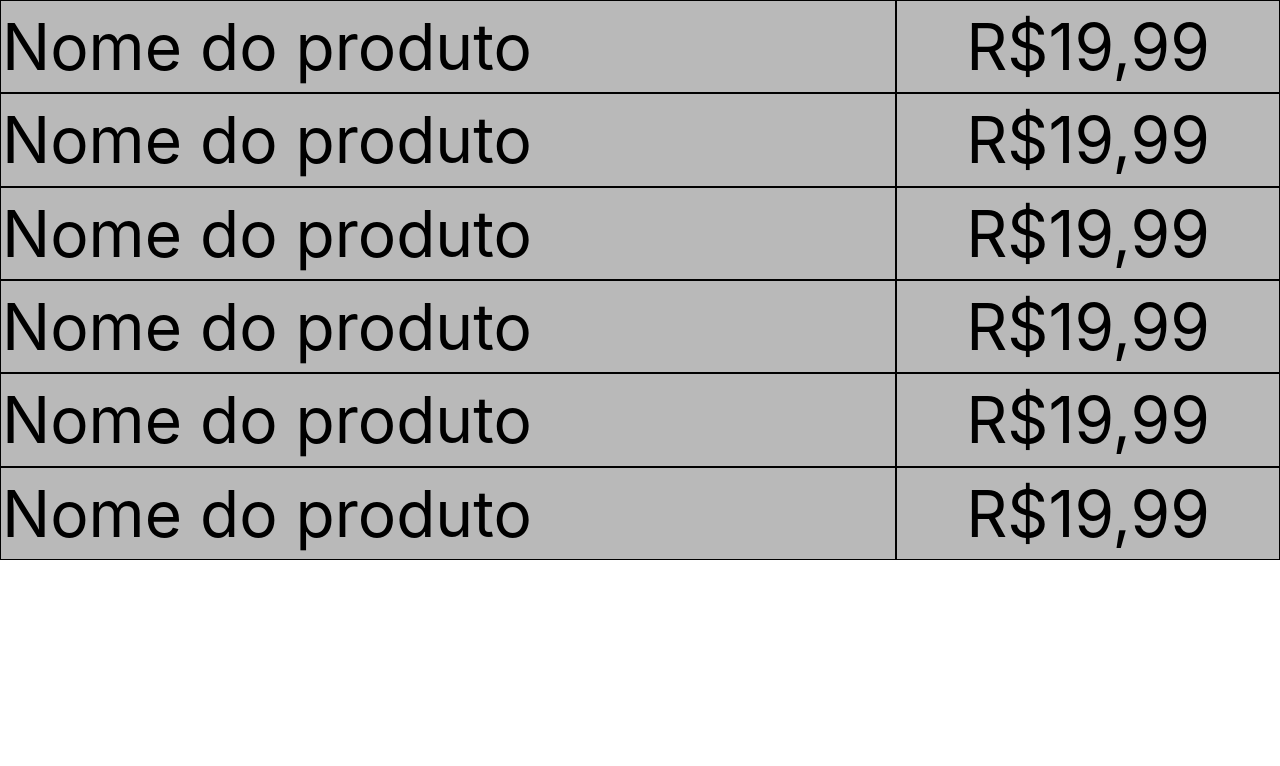
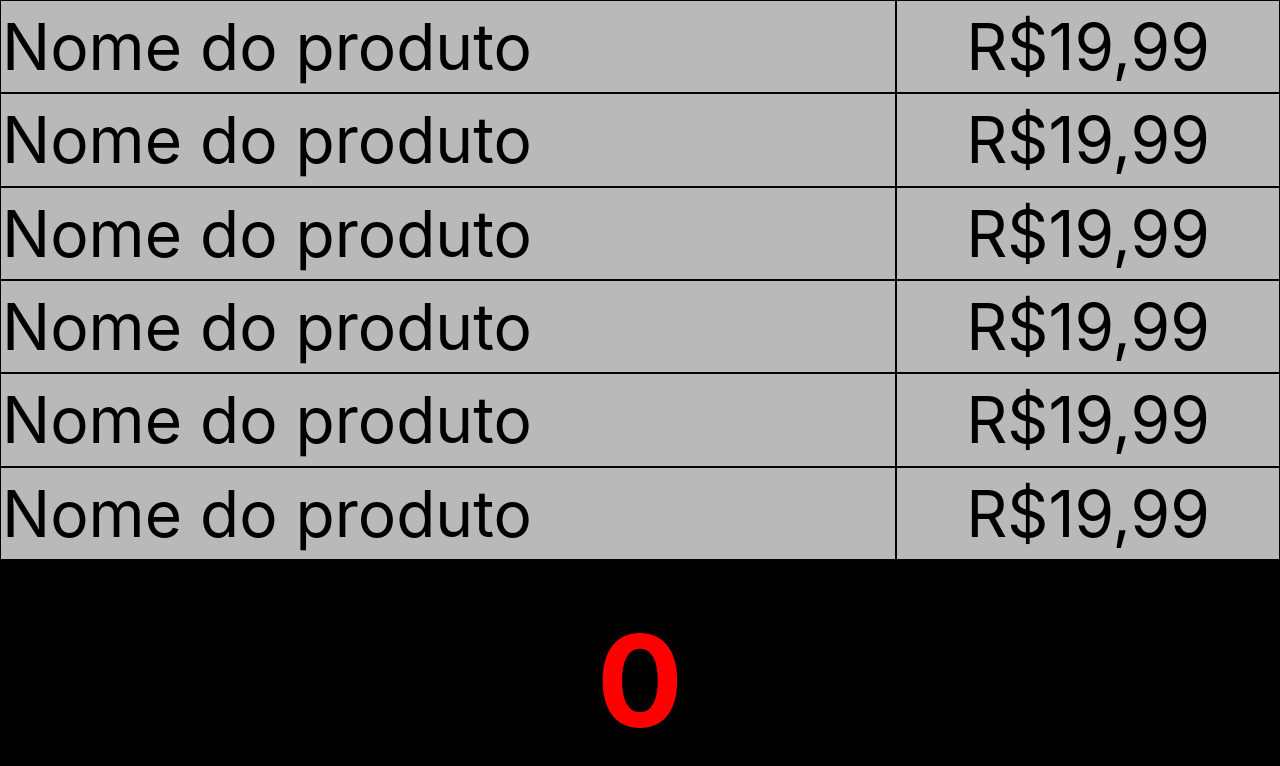
Before and after one commit to JeanVictorL/filaApp, a React (Vite) app: page / in a window 1280 px wide. Shown: the top 766 px of the page. Built offline with nearby package versions, Linux system fonts and the light colour scheme.

Commit message:
esqueleto senha

```diff
--- a/src/App.css
+++ b/src/App.css
@@ -23,6 +23,13 @@ body{
   text-align: center;
 }
 
-.senhas {
+.senha {
+  color: red;
+  font-size: 128px;
+  background-color: #000000;
+  margin: 0;
   height: 30vh;
+  display:flex;
+  align-items: center;
+  justify-content: center;
 }
--- a/src/App.jsx
+++ b/src/App.jsx
@@ -1,13 +1,12 @@
-import { Produto } from "./components/Produto"
 import './App.css'
 import { ContainerProduto } from "./components/ContainerProduto"
-import { Senhas } from "./components/ContainerSenha"
+import { Senha } from "./components/Senha"
 
 function App() {
   return (
     <div className="App">
       <ContainerProduto />
-      {/* <Senhas /> */}
+      <Senha />
     </div>
   )
 }
--- a/src/components/Senha.jsx
+++ b/src/components/Senha.jsx
@@ -1,8 +1,6 @@
 export function Senha() {
     return(
-        <div className="senha">
-            <h1>0</h1>
-        </div>
+        <h1 className="senha">0</h1>
     )
 }
 
```
